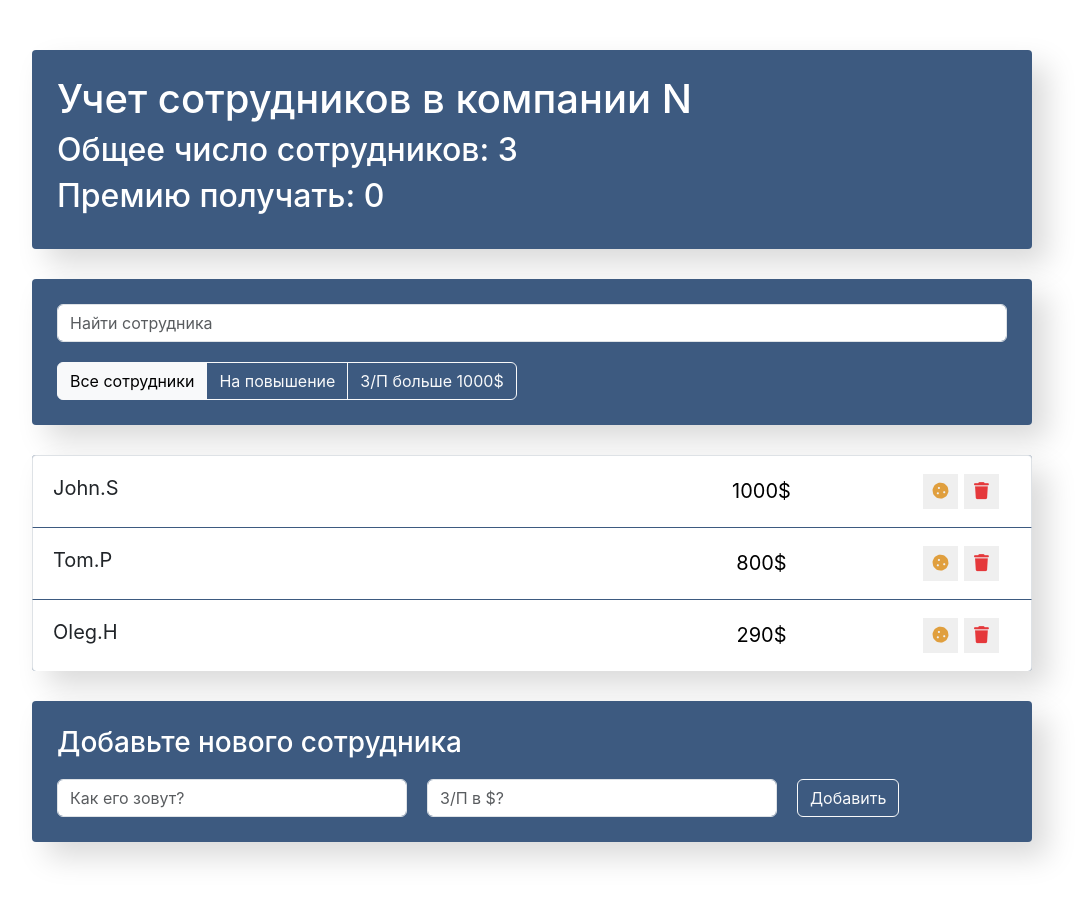
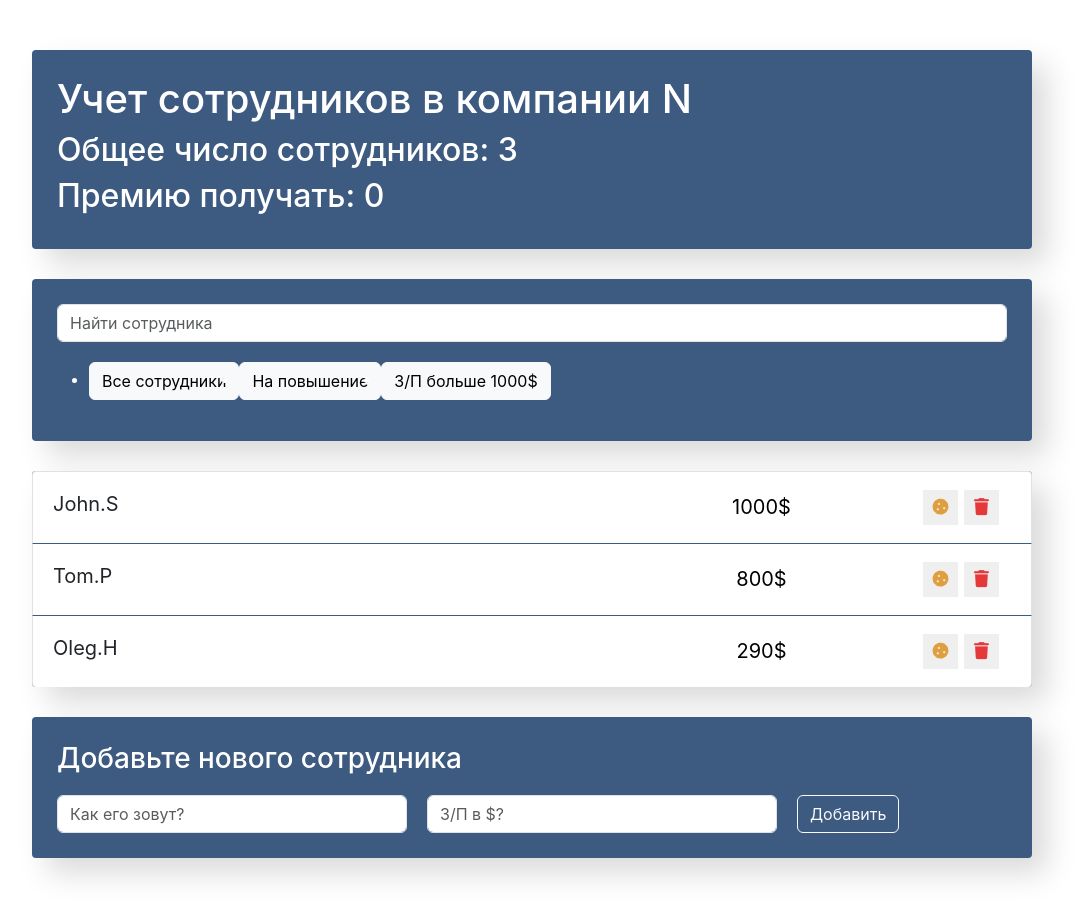
Before and after one commit to VadimKorobec/react-course1, a React (Create React App) app: page / in a window 1280 px wide. Shown: the whole page, without its empty margins (108-1192 px from the left). Built offline with nearby package versions, Linux system fonts and the light colour scheme.

Commit message:
add some code

```diff
--- a/src/components/app-filter/app-filter.jsx
+++ b/src/components/app-filter/app-filter.jsx
@@ -1,19 +1,35 @@
 import "./app-filter.css";
 
 const AppFilter = () => {
+  const buttonData = [
+    { name: "all", label: "Все сотрудники" },
+    { name: "rise", label: "На повышение" },
+    { name: "salary", label: "З/П больше 1000$" },
+  ];
+
   return (
-    <div className="btn-group">
-      <button className="btn btn-light" type="button">
-        Все сотрудники
-      </button>
-      <button className="btn btn-outline-light" type="button">
-        На повышение
-      </button>
-      <button className="btn btn-outline-light" type="button">
-        З/П больше 1000$
-      </button>
-    </div>
+    <ul className="btn-group">
+      {buttonData.map((item, i) => (
+        <li key={i}>
+          <button className="btn btn-light" type="button">
+            {item.label}
+          </button>
+        </li>
+      ))}
+    </ul>
   );
+
+  // return (
+  //   <div className="btn-group">
+
+  //     <button className="btn btn-outline-light" type="button">
+  //       На повышение
+  //     </button>
+  //     <button className="btn btn-outline-light" type="button">
+  //       З/П больше 1000$
+  //     </button>
+  //   </div>
+  // );
 };
 
 export default AppFilter;
--- a/src/components/app/app.jsx
+++ b/src/components/app/app.jsx
@@ -17,6 +17,7 @@ class App extends React.Component {
       { id: "3", name: "Oleg.H", salary: 290, increase: false, rise: false },
     ],
     term: "",
+    filter: "",
   };
 
   handleDeleteItem = (id) => {
@@ -77,9 +78,23 @@ class App extends React.Component {
     this.setState({ term: term });
   };
 
+  handleFilterPost = (items, filter) => {
+    switch (filter) {
+      case "rise":
+        return items.filter((item) => item.rise);
+      case "salary":
+        return items.filter((item) => item.salary > 1000);
+      default:
+        return items;
+    }
+  };
+
   render() {
-    const { data, term } = this.state;
-    const visibleData = this.handleSearchEmp(data, term);
+    const { data, term, filter } = this.state;
+    const visibleData = this.handleFilterPost(
+      this.handleSearchEmp(data, term),
+      filter
+    );
     return (
       <div className="app">
         <AppInfo data={data} />
```
